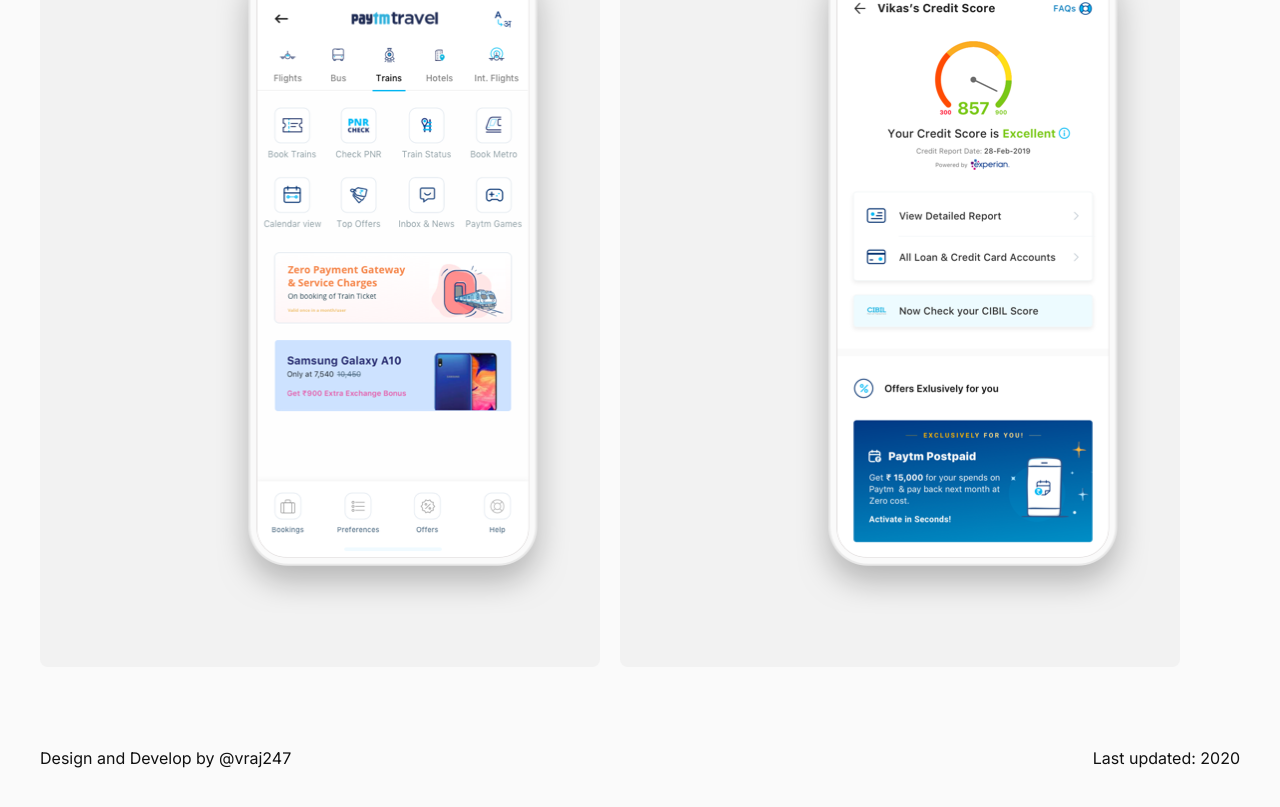
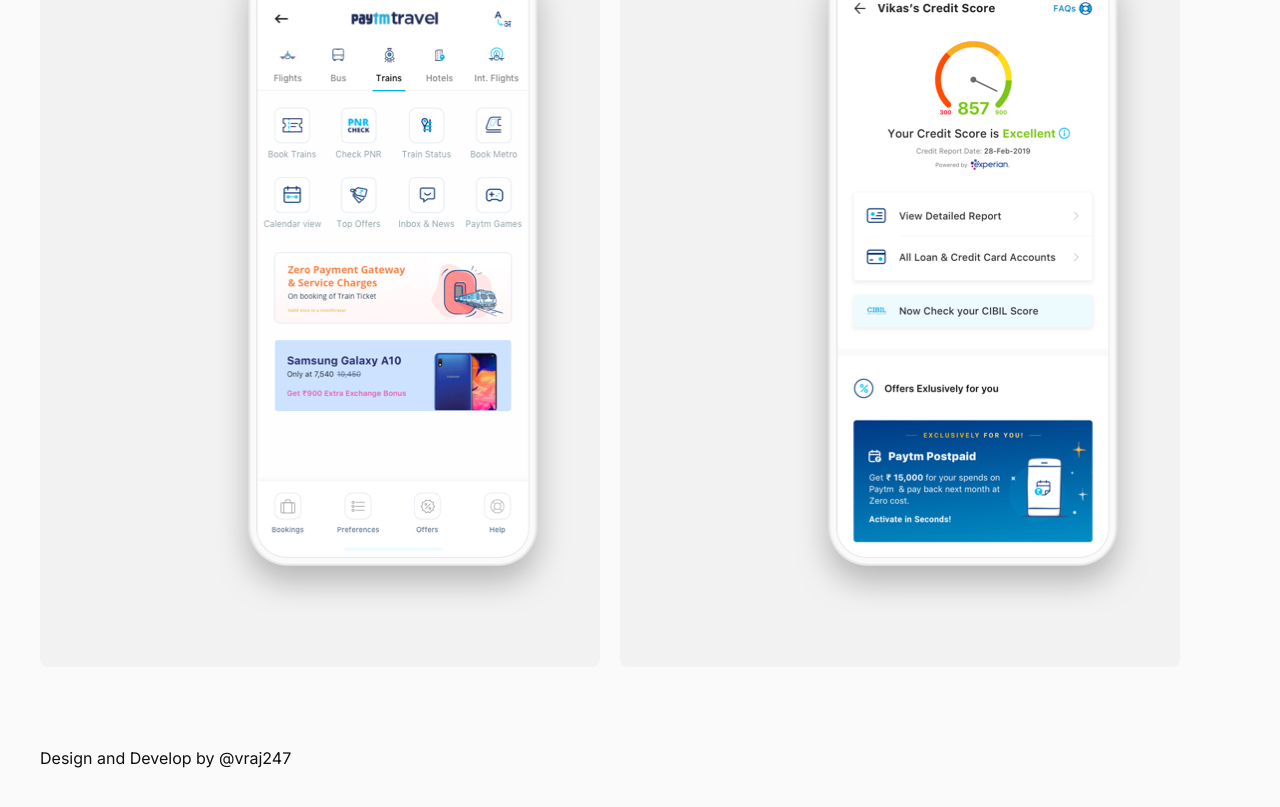
Before and after one commit to Vraj247/myport2.0, a Gatsby site: page / in a window 1280 px wide. Shown: the part 2066-2873 px from the top of the page. Built offline with nearby package versions, Linux system fonts and the light colour scheme; Gatsby itself is replaced by a stand-in of ours.

Commit message:
Last night update in Portfolio

```diff
--- a/src/pages/index.js
+++ b/src/pages/index.js
@@ -13,6 +13,7 @@
       <SEO title="Vikas Raj Yadav" />
         <div className="header">
         <div className="text">
+
           <h1>
           Multidisciplinary designer with a focus on Product Design and Experiences
           </h1>
@@ -38,12 +39,13 @@
 
         <div className ="projects-main2">
         <img src="../../prj4.png" width="706px" height="810px"></img>
+
         </div>
         </div>
 
       <div className ="footer">
         <h4>Design and Develop by @vraj247</h4>
-        <h4>Last updated: 2020</h4>
+
       </div>
 
 
```
Also changed, not shown: static/behance-brands.svg (added), static/dribbble-brands.svg (added), static/github-brands.svg (added), static/instagram-brands.svg (added), static/linkedin-in-brands.svg (added).
